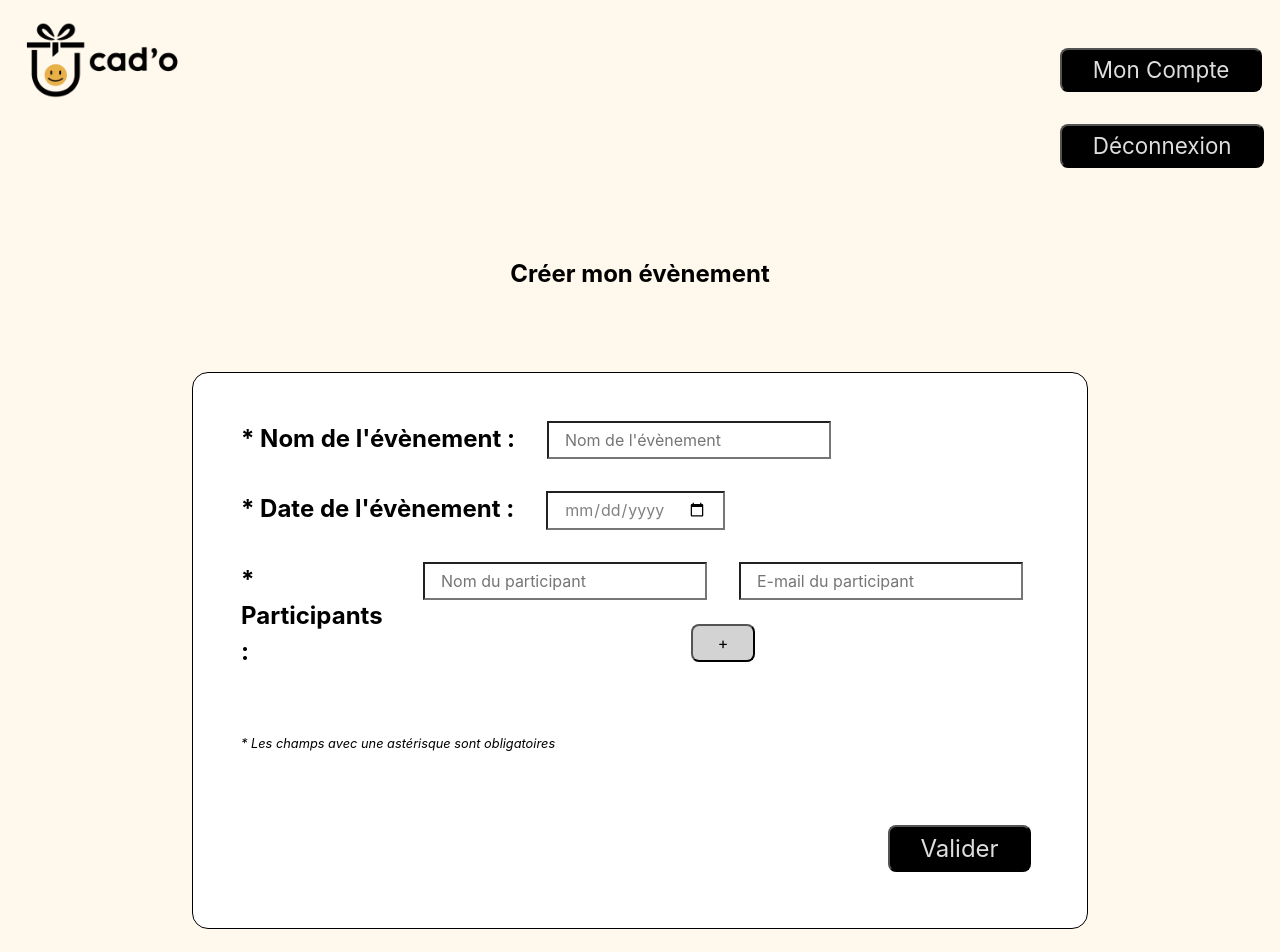
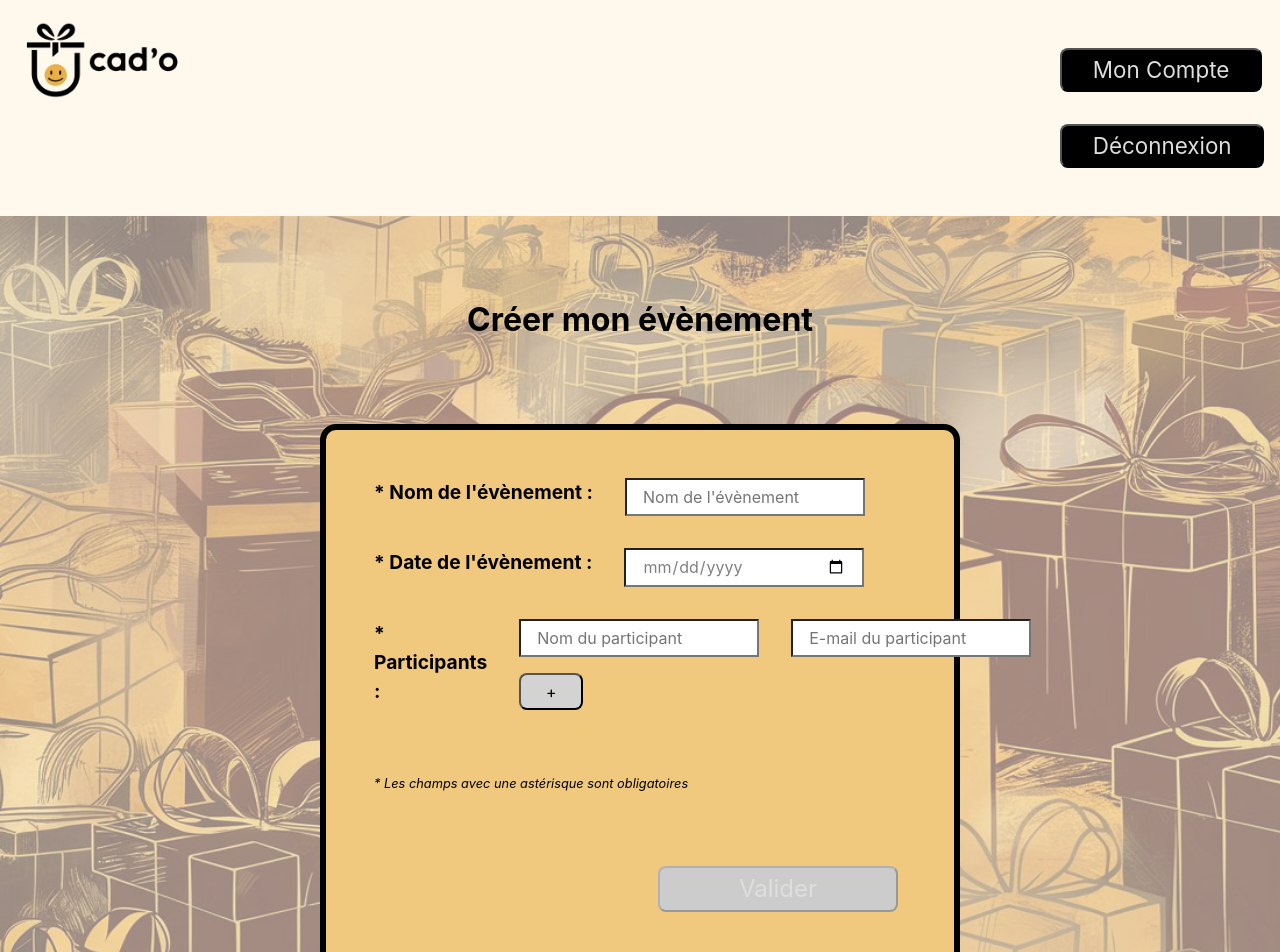
Before and after one commit to yanis-lannabi/cado-front, a React (Vite) app: page /creer-un-evenement in a window 1280 px wide. Shown: the top 952 px of the page. Built offline with nearby package versions, Linux system fonts and the light colour scheme.

Commit message:
updates on the CSS in CreateEvent

```diff
--- a/src/components/Pages/CreateEvent/CreateEvent.scss
+++ b/src/components/Pages/CreateEvent/CreateEvent.scss
@@ -1,54 +1,55 @@
-h1 {
+.create-event-h1 {
   margin: 5rem auto;
   width: 50%;
   text-align: center;
   font-size: 2rem;
 }
-
 .create-event {
   display: flex;
   flex-direction: column;
   margin: 5rem auto;
   padding: 2rem;
-  width: 70%;
+  width: 50%;
   border: 1px solid black;
   border-radius: 1rem;
-  background-color: #ffffff;
-
+  background-image: #ffffff;
+  border: solid black 0.4rem;
+  background-color: #f0c87e;
   &__element {
     display: flex;
-    flex-direction: column;
     position: relative;
     flex-direction: row;
     margin: 1rem 1rem;
   }
-
   &__element-title {
     font-weight: bold;
-    font-size: 1.5rem;
+    font-size: 1.2rem;
     margin-right: 1rem;
   }
-
   &__participants {
     display: flex;
     flex-direction: column;
-
-    &__add-button {
+    &__addNremove-buttons {
+      display: flex;
+      flex-direction: row;
+      justify-content: space-between;
+    }
+    &__add-button,
+    &__remove-button {
       margin: auto;
+      margin-left: 1rem;
       width: 4rem;
       border-radius: 0.5rem;
       background: #d3d3d3;
       color: #000000;
     }
   }
-
   &__participant {
     display: flex;
     flex-direction: row;
     margin: 0 0 1rem 0;
     justify-content: space-between;
   }
-
   &__validation-button {
     font-size: 1.5rem;
     margin: 1.5rem auto;
@@ -58,20 +59,67 @@ h1 {
     background: #000000;
     color: #dfdedf;
   }
-
   &__mandatory-fields {
     margin: 3rem 1rem;
     font-size: 0.8rem;
     font-style: italic;
   }
 }
-
 input {
   margin: 0 1rem;
   padding: 0.3rem 1rem;
+  width: 15rem;
   // border-radius: 0.2rem;
 }
-
 #eventDate {
   color: grey;
 }
+// if the button is disabled, the background color is grey and the cursor is not allowed
+.create-event__validation-button:disabled {
+  background-color: #cccccc;
+  cursor: not-allowed;
+}
+.error-message {
+  margin: auto;
+  padding: 0.8rem 2rem;
+  color: rgb(238, 59, 59);
+  font-weight: bold;
+  border: 3px solid lightcoral;
+  padding: '10px';
+  border-radius: '5px';
+  background-color: #ffeae5;
+}
+
+.create-event-page {
+  background-image: linear-gradient(
+      rgba(255, 255, 255, 0.5),
+      rgba(255, 255, 255, 0.5)
+    ),
+    url('/src/assets/14.jpeg');
+  background-repeat: no-repeat;
+  background-size: cover;
+  overflow: hidden;
+  background-attachment: fixed;
+}
+
+@media (max-width: 720px) {
+  .create-event-h1 {
+    font-size: 3rem;
+    width: 80%;
+  }
+  .create-event {
+    width: 90%;
+  }
+  .create-event__element {
+    display: flex;
+    flex-direction: column;
+  }
+  .create-event__participant {
+    display: flex;
+    flex-direction: column;
+    margin-bottom: 2rem;
+  }
+  .create-event__input-name {
+    margin-bottom: 0.5rem;
+  }
+}
--- a/src/components/Pages/CreateEvent/CreateEvent.tsx
+++ b/src/components/Pages/CreateEvent/CreateEvent.tsx
@@ -2,60 +2,80 @@ import { useState } from 'react';
 import axios from 'axios';
 import './CreateEvent.scss';
 import { useAuth } from '../../../Hooks/useAuth';
-
 function CreateEvent() {
   const { authData } = useAuth();
   const [errorMessage, setErrorMessage] = useState('');
-
   const [name, setName] = useState('');
   const [date, setDate] = useState('');
   const [participants, setParticipants] = useState([{ name: '', email: '' }]);
-
   const handleAddParticipant = () => {
+    const lastParticipant = participants[participants.length - 1];
+    // Check if the last participant has any empty field
+    if (!lastParticipant.name || !lastParticipant.email) {
+      setErrorMessage(
+        "Attention : il est nécessaire de remplir tous les champs d'un participant avant d'en ajouter un nouveau ;)"
+      );
+      return;
+    }
     setParticipants([...participants, { name: '', email: '' }]);
   };
-
+  const handleRemoveParticipant = () => {
+    const newParticipant = [...participants];
+    newParticipant.pop();
+    setParticipants(newParticipant);
+    // we remove the error message if the line is deleted
+    setErrorMessage('');
+  };
   const formattedDate = (date) => {
     const [day, month, year] = date.split('/');
     return `${year}-${month}-${day}`;
   };
-
   const handleSubmit = async (e: React.FormEvent<HTMLFormElement>) => {
     e.preventDefault();
-
     const API = 'http://165.227.232.51:3000/create-event';
+    // the name, date and participants fields must not be empty
+    if (!name || !date || !participants) {
+      setErrorMessage('Veuillez remplir tous les champs obligatoires');
+      return;
+    }
+    // we want to make sure the organizer is part of the drawing (and add him as the very first participant in the array)
     const organizerId = authData?.user.id;
-    participants.push({
+    const participantWithOrganizer = [
+      {
         name: authData?.user.name,
         email: authData?.user.email,
-    });
+      },
+      ...participants,
+    ];
+    // participants.push({
+    //   name: authData?.user.name,
+    //   email: authData?.user.email,
+    // });
     try {
-      const eventResponse = await axios.post(API, {
+      const eventResponse = await axios.post(
+        API,
+        {
           name,
           date,
           organizer_id: organizerId,
-        participants,
-      });
-
-      // for (const participant of participants) {
-      //   const participantData = {
-      //     name: participant.name,
-      //     email: participant.email,
-      //   };
-
-      // const userResponse = await axios.post(usersAPI, participantData);
+          participants: participantWithOrganizer,
+        },
+        {
+          headers: {
+            Authorization: `Bearer ${authData?.token}`,
+          },
+        }
+      );
       console.log(eventResponse.data);
     } catch (error) {
       setErrorMessage(
-        "Une erreur est survenue lors de la création de l'évènement"
+        "Nous sommes désolés... Une erreur est survenue lors de la création de l'évènement"
       );
     }
   };
-
   return (
     <div className="create-event-page">
-      <h2>Créer mon évènement</h2>
-
+      <h1 className="create-event-h1">Créer mon évènement</h1>
       <form className="create-event" onSubmit={handleSubmit}>
         <div className="create-event__element">
           <label htmlFor="eventName" className="create-event__element-title">
@@ -69,7 +89,6 @@ function CreateEvent() {
             onChange={(e) => setName(e.target.value)}
           />
         </div>
-
         <div className="create-event__element">
           <label htmlFor="eventDate" className="create-event__element-title">
             * Date de l'évènement :
@@ -79,18 +98,20 @@ function CreateEvent() {
             id="eventDate"
             value={date}
             onChange={(e) => setDate(e.target.value)}
+            style={{
+              color: date ? 'black' : 'gray',
+            }}
           />
         </div>
-
         <div className="create-event__element">
           <label htmlFor="participants" className="create-event__element-title">
             * Participants :
           </label>
-
           <div className="create-event__participants">
             {participants.map((participant, i) => (
               <div key={i} className="create-event__participant">
                 <input
+                  className="create-event__input-name"
                   type="text"
                   placeholder="Nom du participant"
                   value={participant.name}
@@ -98,9 +119,13 @@ function CreateEvent() {
                     const newParticipants = [...participants];
                     newParticipants[i].name = e.target.value;
                     setParticipants(newParticipants);
+                    if (e.target.value && newParticipants[i].email) {
+                      setErrorMessage('');
+                    }
                   }}
                 />
                 <input
+                  className="create-event__input-email"
                   type="email"
                   placeholder="E-mail du participant"
                   value={participant.email}
@@ -108,32 +133,46 @@ function CreateEvent() {
                     const newParticipants = [...participants];
                     newParticipants[i].email = e.target.value;
                     setParticipants(newParticipants);
+                    if (e.target.value && newParticipants[i].name) {
+                      setErrorMessage('');
+                    }
                   }}
                 />
               </div>
             ))}
-
+            <div className="create-event__addNremove-buttons">
               <input
                 type="button"
                 value="+"
                 className="create-event__participants__add-button"
                 onClick={handleAddParticipant}
               />
+              {participants.length > 1 && (
+                <input
+                  type="button"
+                  value="-"
+                  className="create-event__participants__add-button"
+                  onClick={handleRemoveParticipant}
+                />
+              )}
             </div>
           </div>
-
+        </div>
         <p className="create-event__mandatory-fields">
           * Les champs avec une astérisque sont obligatoires
         </p>
-
+        {errorMessage && <p className="error-message">{errorMessage}</p>}
         <input
           type="submit"
           className="create-event__validation-button"
           value="Valider"
+          // if a mandatory field is empty, the button is disabled
+          disabled={
+            !name || !date || participants.some((p) => !p.name || !p.email)
+          }
         />
       </form>
     </div>
   );
 }
-
 export default CreateEvent;
--- a/src/components/Pages/PersonalData/PersonalData.tsx
+++ b/src/components/Pages/PersonalData/PersonalData.tsx
@@ -1,28 +1,51 @@
-// import { parseAst } from 'vite';
 import './PersonalData.scss';
-// import Header from '../../Elements/Header/Header';
-// import Footer from '../../Elements/Footer/Footer';
-
+import React, { useState, useEffect } from 'react';
+interface UserData {
+  nom: string;
+  prénom: string;
+  email: string;
+  password: string;
+}
 function PersonalData() {
+  const [userData, setUserData] = useState<UserData>({
+    nom: '',
+    prénom: '',
+    email: '',
+    password: '',
+  });
+  useEffect(() => {
+    const authData = JSON.parse(localStorage.getItem('authData') || '{}');
+    setUserData({
+      nom: authData.nom || '',
+      prénom: authData.prénom || '',
+      email: authData.email || '',
+      password: authData.password || '',
+    });
+  }, []);
   return (
-    <div className="WebsiteName">
-      <header className="Website__Title">
-        <h1>Données personnelles</h1>
+    <div className="PersonalData">
+      <header className="PersonalData__Title">
+        <h1 className="PersonalData__h1">Données personnelles</h1>
       </header>
-      <div className="PersonalData">
-        <form>
-          <p>Nom</p>
-          <p>Prénom</p>
-          <p>E-mail</p>
-          <p>Mot de passe</p>
-          <p>Vérification du mot de passe</p>
-        </form>
-        <button className="PersonalData__confirmation" type="submit">
-          Enregistrement des données modifiées
-        </button>
+      <div className="PersonalData__details">
+        <p className="PersonalData__item">
+          <strong>Nom:</strong> {userData.nom}
+        </p>
+        <p className="PersonalData__item">
+          <strong>Prénom:</strong> {userData.prénom}
+        </p>
+        <p>
+          <strong>Email:</strong> {userData.email}
+        </p>
+        <p className="PersonalData__item">
+          <strong>Mot de passe:</strong> {userData.password}
+          {/* Afficher le mot de passe en texte brut n'est généralement pas une bonne pratique pour des raisons de sécurité. Même si c'est sur le côté client, cela peut toujours poser des problèmes de sécurité, surtout si l'écran est visible par d'autres personnes. Vous devriez envisager de ne pas afficher le mot de passe ou de le masquer d'une manière ou d'une autre. */}
+        </p>
+        {/* <button onClick={handleSave}>Enregistrer</button>
+        Ce bouton sera utilisé si on met en place les modifications
+        de données personnelles */}
       </div>
     </div>
   );
 }
-
 export default PersonalData;
```
Lines whose indentation alone changed are shown as unchanged.
